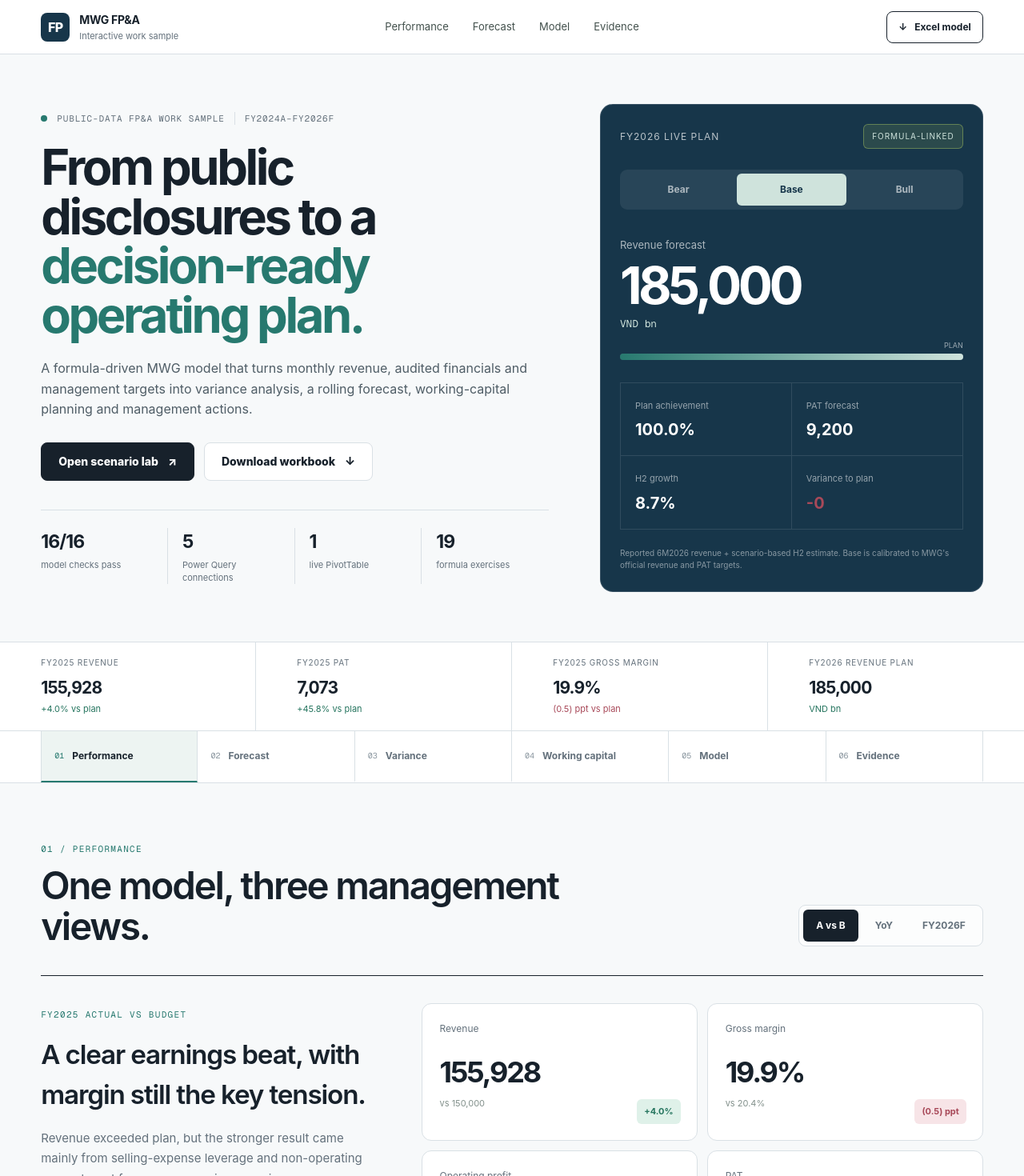
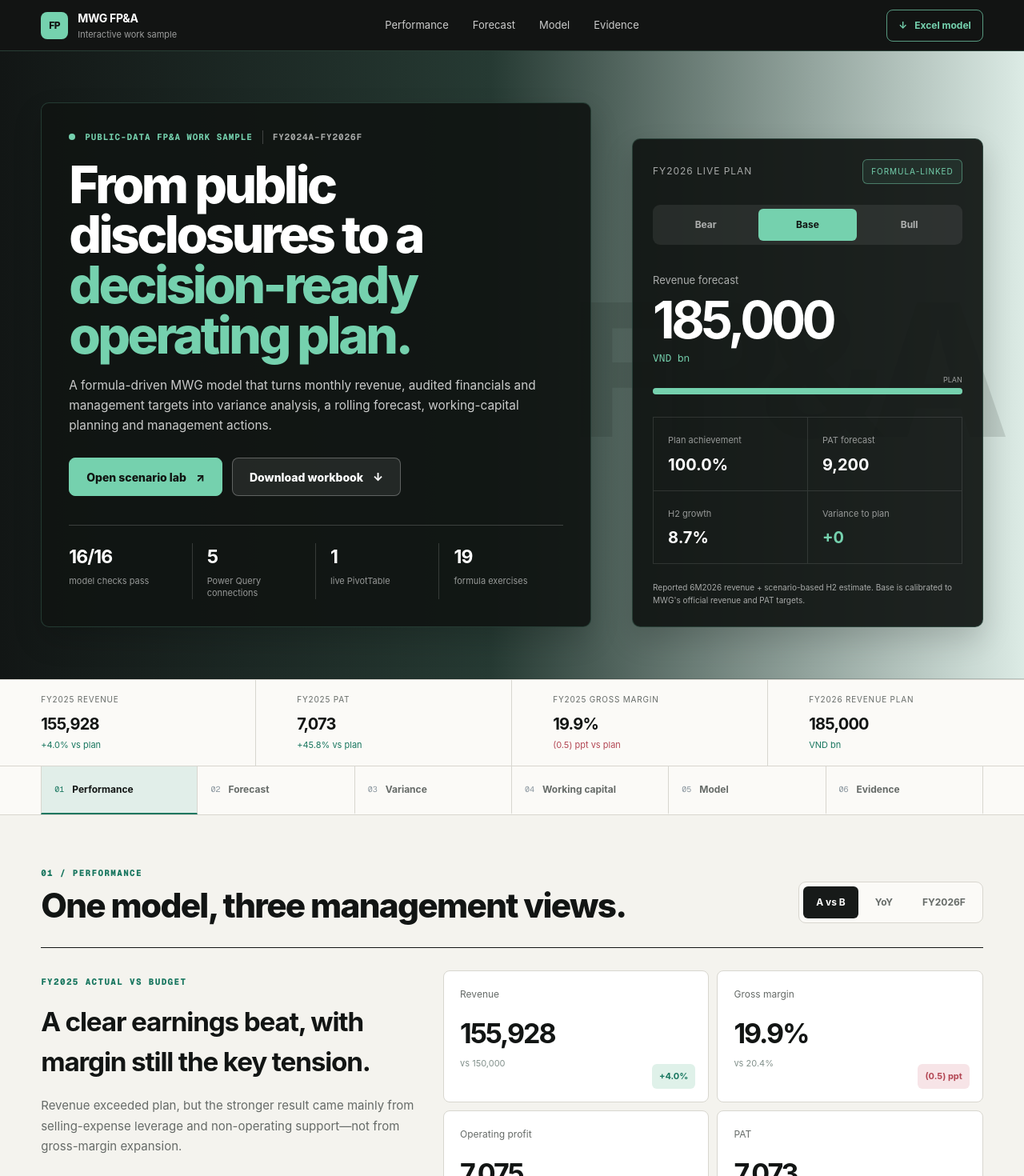
Before and after one commit to hoangnghiale238/mwg-fpa-interactive, a Next.js app: page / in a window 1280 px wide. Shown: the top 1470 px of the page at 80% size. Built offline with nearby package versions, Linux system fonts and the light colour scheme.

Commit message:
Align FP&A site with MWG portfolio design

```diff
--- a/app/globals.css
+++ b/app/globals.css
@@ -2209,6 +2209,418 @@
   padding-bottom: 56px;
 }
 
+/* MWG-reference design language, adapted to an FP&A work sample. */
+:root {
+  --ink: #121514;
+  --muted: #666b68;
+  --line: #d8d6cf;
+  --paper: #f4f3ee;
+  --navy: #161b19;
+  --teal: #18765f;
+  --teal-dark: #105c4a;
+  --lime: #75d1ae;
+  --positive: #18765f;
+  --negative: #b34754;
+}
+
+body {
+  background: var(--paper);
+  color: var(--ink);
+}
+
+.topbar {
+  min-height: 64px;
+  border-bottom-color: rgba(117, 209, 174, 0.22);
+  background: #121413;
+  color: var(--white);
+}
+
+.brand-mark {
+  width: 34px;
+  height: 34px;
+  background: var(--lime);
+  color: #101311;
+  font-size: 12px;
+}
+
+.brand small {
+  color: rgba(255, 255, 255, 0.58);
+}
+
+.topbar nav {
+  color: rgba(255, 255, 255, 0.78);
+}
+
+.topbar nav button:hover {
+  color: var(--lime);
+}
+
+.download-link.compact {
+  border-color: rgba(117, 209, 174, 0.7);
+  color: var(--lime);
+}
+
+.hero-stage {
+  position: relative;
+  overflow: hidden;
+  border-bottom: 1px solid rgba(18, 21, 20, 0.18);
+  background:
+    linear-gradient(90deg, #121615 0%, #263a33 48%, #dcebe5 100%);
+}
+
+.hero-stage::after {
+  position: absolute;
+  top: 50%;
+  right: 3vw;
+  content: "FP&A";
+  color: rgba(18, 21, 20, 0.12);
+  font-size: clamp(110px, 18vw, 270px);
+  font-weight: 850;
+  letter-spacing: -0.09em;
+  line-height: 0.8;
+  pointer-events: none;
+  transform: translateY(-46%);
+}
+
+.hero {
+  position: relative;
+  z-index: 1;
+  grid-template-columns: minmax(0, 1.16fr) minmax(330px, 0.74fr);
+  gap: clamp(30px, 4vw, 58px);
+  padding-top: 64px;
+  padding-bottom: 64px;
+}
+
+.hero-copy,
+.hero-panel {
+  border: 1px solid rgba(117, 209, 174, 0.2);
+  border-radius: 10px;
+  background: rgba(17, 21, 19, 0.93);
+  box-shadow: 0 16px 36px rgba(0, 0, 0, 0.16);
+}
+
+.hero-copy {
+  padding: 34px;
+}
+
+.hero-panel {
+  align-self: end;
+  padding: 25px;
+}
+
+.hero h1 {
+  max-width: 760px;
+  margin: 20px 0;
+  color: var(--white);
+  font-size: clamp(48px, 5vw, 72px);
+  font-weight: 760;
+  letter-spacing: -0.055em;
+  line-height: 0.98;
+}
+
+.hero h1 span {
+  color: var(--lime);
+}
+
+.hero-lede {
+  color: rgba(255, 255, 255, 0.78);
+  font-size: clamp(15px, 1.2vw, 18px);
+}
+
+.eyebrow-row {
+  color: var(--lime);
+  font-weight: 700;
+}
+
+.eyebrow-row span:last-child {
+  border-left-color: rgba(255, 255, 255, 0.2);
+  color: rgba(255, 255, 255, 0.64);
+}
+
+.status-dot {
+  background: var(--lime);
+}
+
+.hero-actions .primary-button {
+  border-color: var(--lime);
+  background: var(--lime);
+  color: #101311;
+}
+
+.hero-actions .secondary-button {
+  border-color: rgba(255, 255, 255, 0.28);
+  background: rgba(255, 255, 255, 0.08);
+  color: var(--white);
+}
+
+.hero-proof {
+  border-top-color: rgba(255, 255, 255, 0.18);
+}
+
+.hero-proof div {
+  border-right-color: rgba(255, 255, 255, 0.16);
+}
+
+.hero-proof strong {
+  color: var(--white);
+}
+
+.hero-proof span {
+  color: rgba(255, 255, 255, 0.56);
+}
+
+.panel-topline,
+.micro-note {
+  color: rgba(255, 255, 255, 0.62);
+}
+
+.live-pill,
+.scenario-badge {
+  border-color: rgba(117, 209, 174, 0.48);
+  background: rgba(117, 209, 174, 0.08);
+  color: var(--lime);
+}
+
+.segmented-control button.active {
+  background: var(--lime);
+  color: #101311;
+}
+
+.plan-track > div {
+  background: var(--lime);
+}
+
+.ticker {
+  border-color: var(--line);
+  background: #fbfaf7;
+}
+
+.ticker div {
+  padding-top: 17px;
+  padding-bottom: 17px;
+}
+
+.ticker strong {
+  font-size: 20px;
+}
+
+.module-switcher-shell {
+  top: 64px;
+  scroll-margin-top: 64px;
+  background: rgba(251, 250, 247, 0.98);
+}
+
+.module-switcher button {
+  min-height: 60px;
+}
+
+.module-switcher button:hover {
+  background: #eeede7;
+}
+
+.module-switcher button.active {
+  border-bottom-color: var(--teal);
+  background: #e1eee9;
+}
+
+.workspace-panel {
+  min-height: 610px;
+  padding-top: 58px;
+  padding-bottom: 66px;
+}
+
+.section-heading {
+  gap: 28px;
+  margin-bottom: 30px;
+}
+
+.section-heading h2 {
+  margin-top: 8px;
+  font-size: clamp(32px, 3.3vw, 48px);
+  font-weight: 760;
+  letter-spacing: -0.04em;
+}
+
+.section-index,
+.data-eyebrow {
+  color: var(--teal);
+  font-weight: 750;
+}
+
+.view-tabs,
+.preview-tabs {
+  border-color: var(--line);
+  background: #fbfaf7;
+}
+
+.view-tabs button.active,
+.preview-tabs button.active {
+  background: #171a19;
+}
+
+.performance-layout {
+  grid-template-columns: 0.82fr 1.18fr;
+  gap: 34px;
+  padding-top: 28px;
+  padding-bottom: 38px;
+}
+
+.performance-summary h3 {
+  font-weight: 740;
+}
+
+.management-question {
+  margin-top: 28px;
+  border-left-color: var(--teal);
+  background: #e5efeb;
+}
+
+.metric-grid {
+  gap: 10px;
+}
+
+.metric-card,
+.bu-panel,
+.driver-list,
+.driver-detail,
+.wc-grid,
+.model-flow article,
+.formula-lab,
+.preview-frame,
+.evidence-grid article {
+  border-color: var(--line);
+  border-radius: 8px;
+  background: #fff;
+}
+
+.metric-card {
+  min-height: 156px;
+  padding: 20px;
+}
+
+.metric-card strong {
+  margin-top: 14px;
+  font-size: 34px;
+}
+
+.metric-card em {
+  right: 16px;
+  bottom: 16px;
+}
+
+.bu-panel {
+  border-radius: 8px;
+}
+
+.bu-selector,
+.bu-commentary {
+  padding: 21px;
+}
+
+.dark-section {
+  background: #171a19;
+}
+
+.forecast-controls,
+.monthly-chart {
+  border-color: rgba(255, 255, 255, 0.14);
+  border-radius: 8px;
+  background: #202421;
+}
+
+.forecast-controls,
+.monthly-chart {
+  padding: 23px;
+}
+
+.preset-row button {
+  border-radius: 5px;
+}
+
+.preset-row button.active {
+  border-color: var(--lime);
+  background: rgba(117, 209, 174, 0.12);
+  color: var(--lime);
+}
+
+.forecast-key {
+  background: var(--lime);
+}
+
+.driver-list {
+  overflow: hidden;
+}
+
+.driver-detail,
+.wc-controls,
+.wc-output,
+.wc-explainer,
+.formula-list,
+.formula-detail {
+  padding: 22px;
+}
+
+.model-section {
+  background: #ecebe5;
+}
+
+.model-flow {
+  gap: 10px;
+}
+
+.model-flow article {
+  min-height: 205px;
+  padding: 20px;
+}
+
+.formula-lab {
+  margin-top: 14px;
+}
+
+.preview-frame {
+  background: #e9e8e1;
+}
+
+.evidence-grid {
+  gap: 10px;
+}
+
+.evidence-grid article {
+  padding: 19px;
+}
+
+.closing-section {
+  border-top: 1px solid rgba(117, 209, 174, 0.18);
+  background: #171a19;
+  color: var(--white);
+}
+
+.closing-inner h2 {
+  font-size: clamp(34px, 4vw, 56px);
+}
+
+.closing-inner p {
+  color: rgba(255, 255, 255, 0.66);
+}
+
+.closing-download {
+  border-color: rgba(117, 209, 174, 0.48);
+  background: #242925;
+}
+
+.closing-download > span:last-child {
+  color: var(--lime);
+}
+
+footer {
+  border-top: 1px solid rgba(255, 255, 255, 0.08);
+  background: #101211;
+}
+
+footer a {
+  color: var(--lime);
+}
+
 @media (max-width: 1100px) {
   .topbar nav {
     display: none;
@@ -2295,6 +2707,16 @@
   .hero {
     padding-top: 42px;
     padding-bottom: 48px;
+  }
+
+  .hero-copy,
+  .hero-panel {
+    padding: 22px;
+  }
+
+  .hero-stage::after {
+    right: -8vw;
+    font-size: 38vw;
   }
 
   .hero h1 {
--- a/app/page.tsx
+++ b/app/page.tsx
@@ -259,7 +259,8 @@
     const revenue = revenue6M2026 + h2Revenue2025 * (1 + h2Growth);
     const pat = revenue * (patPlan / fy2026Plan);
     const achievement = revenue / fy2026Plan;
-    const variance = revenue - fy2026Plan;
+    const rawVariance = revenue - fy2026Plan;
+    const variance = Math.abs(rawVariance) < 0.5 ? 0 : rawVariance;
     return { revenue, pat, achievement, variance };
   }, [h2Growth]);
 
@@ -335,6 +336,7 @@
         </a>
       </header>
 
+      <div className="hero-stage">
         <section className="hero section-shell" id="top">
           <div className="hero-copy">
           <div className="eyebrow-row">
@@ -420,6 +422,7 @@
           </p>
           </div>
         </section>
+      </div>
 
       <section className="ticker">
         <div><span>FY2025 revenue</span><strong>155,928</strong><em>+4.0% vs plan</em></div>
```
Lines whose indentation alone changed are shown as unchanged.
